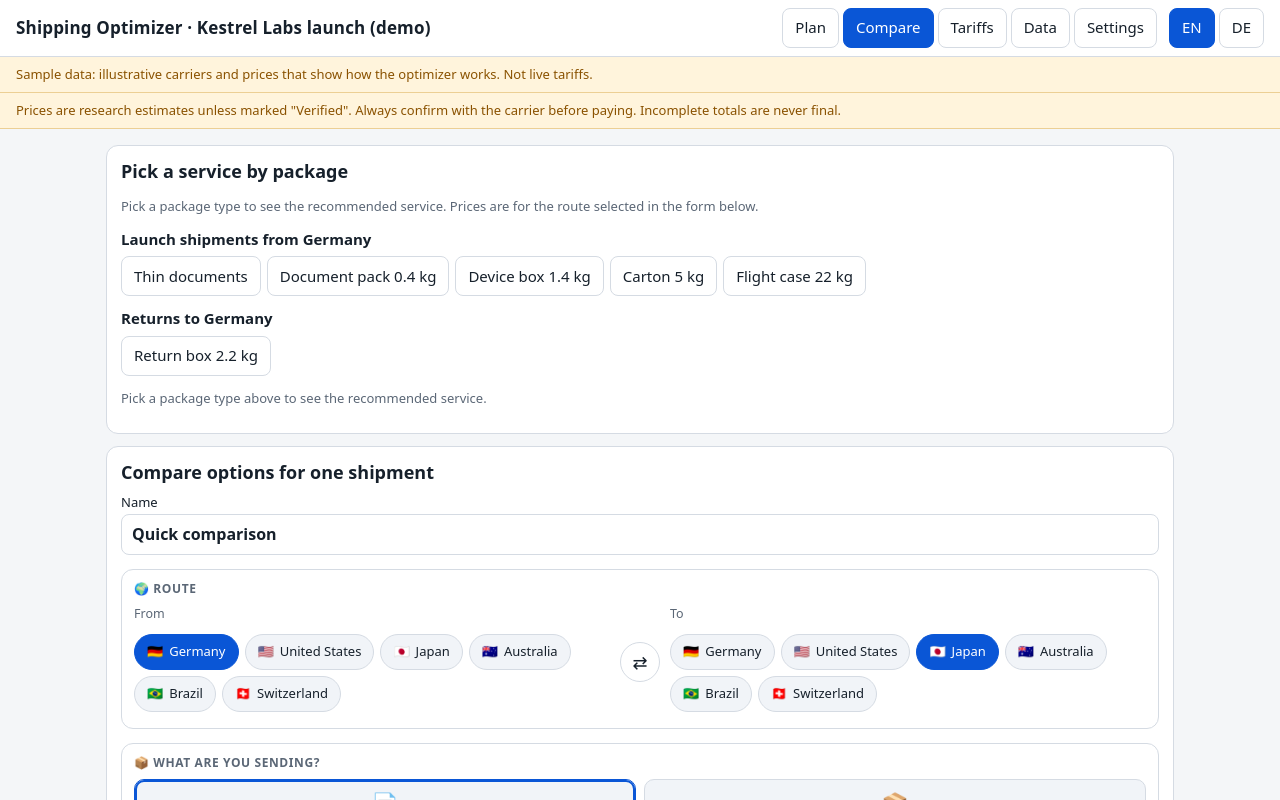
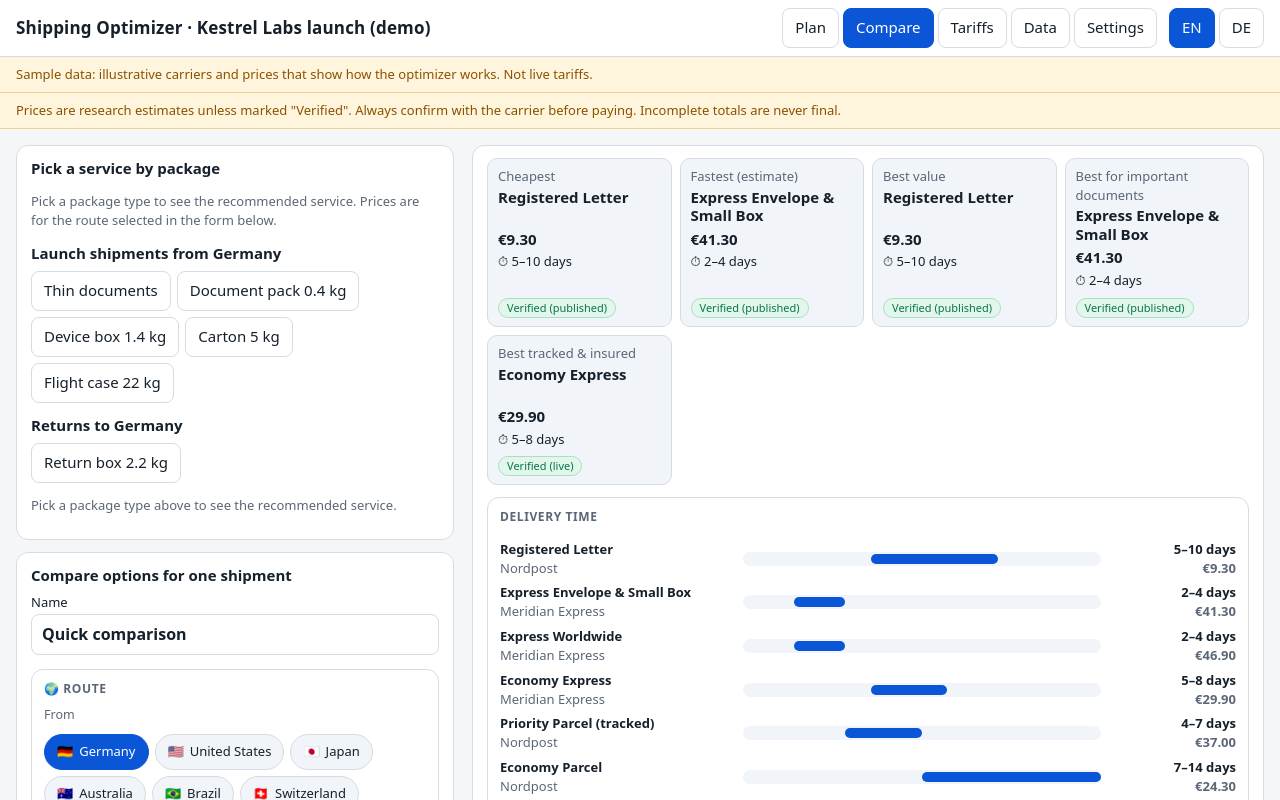
Before and after one commit to aikitpete/shipping-optimizer, a React (Vite) app: page / in a window 1280 px wide. Both pictures are taken after a click on the button "Compare". Shown: the top 800 px of the page. Built offline with nearby package versions, Linux system fonts and the light colour scheme.

Commit message:
Compare: two-column desktop layout, uniform result blocks, tidier table
Co-Authored-By: Claude Sonnet 5.5 <noreply@anthropic.com>
Claude-Session: https://claude.ai/code/session_01Y4jbAooDpCWPYnMc8S47EZ

```diff
--- a/src/components/PackageGuide.tsx
+++ b/src/components/PackageGuide.tsx
@@ -28,7 +28,7 @@ function Card({ label, c }: { label: string; c: Candidate | null }) {
   );
 }
 
-export function PackageGuide({ shipment, onPreset }: { shipment: Shipment; onPreset: (p: Preset) => void }) {
+export function PackageGuide({ shipment, onPreset, part = 'both' }: { shipment: Shipment; onPreset: (p: Preset) => void; part?: 'chips' | 'result' | 'both' }) {
   const { t } = useI18n();
   const { ds, prefs, today } = useApp();
   const PRESETS = useMemo(() => presetsOf(ds), [ds]);
@@ -37,13 +37,18 @@ export function PackageGuide({ shipment, onPreset }: { shipment: Shipment; onPre
   const eligible = !!active && routeInGroup(ds, active.group, o, d);
   const g = useMemo(() => (active && eligible ? guideForRoute(active, o, d, ds, prefs.rankWeights, today) : null), [active, eligible, o, d, ds, prefs.rankWeights, today]);
   const chips = (grp: string) => <div className="chips" role="group" aria-label={t(`guide.group.${grp}.title`)}>{PRESETS.filter((p) => p.group === grp).map((p) => <button key={p.id} className={active?.id === p.id ? 'active' : ''} onClick={() => onPreset(p)}>{t(`guide.preset.${p.id}`)}</button>)}</div>;
-  return (
+  const chipsPart = (
     <div className="panel">
       <h2>{t('guide.title')}</h2>
       <p className="small muted">{t('guide.intro')}</p>
       {ds.config.guide.groups.map((gr) => <div key={gr.id}><h4>{t(`guide.group.${gr.id}.title`)}</h4>{chips(gr.id)}</div>)}
       {active && <p className="small muted">{t('guide.preset_dims', { w: String(active.weightKg), l: String(active.dims[0]), b: String(active.dims[1]), h: String(active.dims[2]) })}</p>}
-      {g ? (<>
+      {!g && part !== 'both' && <p className="small muted">{t(active ? 'guide.route_mismatch' : 'guide.pick_preset')}</p>}
+    </div>
+  );
+  const resultPart = g ? (
+    <div className="panel">
+      <h2>{t('guide.result_title')}</h2>
       <div className="picks">
         <Card label={t(`guide.group.${active!.group}.standard`)} c={g.standard} />
         <Card label={t(`guide.group.${active!.group}.faster`)} c={g.faster} />
@@ -52,7 +57,9 @@ export function PackageGuide({ shipment, onPreset }: { shipment: Shipment; onPre
       <p className="small muted">{(() => { const k = `guide.group.${active!.group}.note.${d}`; const v = t(k); return v !== k ? v : t(`guide.group.${active!.group}.note`); })()}</p>
       <h4>{t('guide.when_title')}</h4>
       <ol className="msgs">{g.ranked.filter((c) => t(`use.${c.service.id}`) !== `use.${c.service.id}`).map((c) => { const id = c.service.id; return <li key={id}><strong>{c.service.name}</strong> ({c.provider?.name}) · <Money amount={c.price.nativeAmount} currency={c.price.currency} /> — {t(`use.${id}`)}</li>; })}</ol>
-      </>) : <p className="small muted">{t(active ? 'guide.route_mismatch' : 'guide.pick_preset')}</p>}
     </div>
-  );
+  ) : null;
+  if (part === 'chips') return chipsPart;
+  if (part === 'result') return resultPart;
+  return (<>{chipsPart}{resultPart}</>);
 }
--- a/src/components/RecCharts.tsx
+++ b/src/components/RecCharts.tsx
@@ -45,6 +45,7 @@ export function RecCharts({ shipment, ranked, selectedId, onSelect }: { shipment
   const legend = <p className="small muted chart-legend"><span className="lg solid" /> {t('chart.verified')} · <span className="lg est" /> {t('chart.estimate')}</p>;
   return (
     <div className="chartbox">
+      <h3 className="sech">{t('rec.price_chart')}</h3>
       <div className="viewtabs" role="tablist" aria-label={t('chart.view')}>
         {(['bars', 'scatter', 'curve'] as View[]).map((v) => (
           <button key={v} role="tab" aria-selected={view === v} className={view === v ? 'primary' : ''} onClick={() => setView(v)}>{t(`chart.view_${v}`)}</button>
--- a/src/components/Recommendations.tsx
+++ b/src/components/Recommendations.tsx
@@ -28,7 +28,9 @@ function Timeline({ list }: { list: Candidate[] }) {
   const { t } = useI18n();
   const max = Math.max(1, ...list.map((c) => c.transit?.maxDays ?? 0));
   return (
-    <div className="tl" role="list" aria-label={t('rec.timeline')}>
+    <div className="chartbox timeline">
+      <h3 className="sech">{t('rec.timeline')}</h3>
+      <div className="tl" role="list" aria-label={t('rec.timeline')}>
       {list.map((c) => {
         const tr = c.transit;
         return (
@@ -40,6 +42,7 @@ function Timeline({ list }: { list: Candidate[] }) {
         );
       })}
       <div className="small muted">{t('rec.timeline_axis', { n: max })}</div>
+      </div>
     </div>
   );
 }
@@ -97,17 +100,20 @@ export function Recommendations({ shipment, selectedId, onSelect }: { shipment:
           const c = rec.top[p];
           return (
             <div className="pick" key={p}>
-              <div className="small muted">{t(`pick.${p}`)}</div>
-              {c ? (<><strong>{c.service.name}</strong><div><Money amount={c.price.nativeAmount} currency={c.price.currency} /></div><div className="small">⏱ {transitText(c, t)}</div><StatusBadge status={c.price.tariffStatus} /></>) : <span className="muted">{t('pick.none')}</span>}
+              <div className="small muted pk-label">{t(`pick.${p}`)}</div>
+              {c ? (<><strong className="pk-name">{c.service.name}</strong><div className="pk-price"><Money amount={c.price.nativeAmount} currency={c.price.currency} /></div><div className="small pk-time">⏱ {transitText(c, t)}</div><div className="pk-badge"><StatusBadge status={c.price.tariffStatus} /></div></>) : <span className="muted">{t('pick.none')}</span>}
             </div>
           );
         })}
       </div>
-      {rec.ranked.length > 1 && (<><h4>{t('rec.timeline')}</h4><Timeline list={shown} /></>)}
-      <p className="small muted">{t('rec.features_note')}</p>
-      <RecCharts shipment={shipment} ranked={rec.ranked} selectedId={selectedId} onSelect={onSelect} />
-      {rec.ranked.length > 0 && (
-        <table className="tbl stack"><thead><tr>{th('name', t('rec.service'))}<th>{t('rec.limits')}</th>{th('price', t('rec.price'))}{th('status', t('rec.status'))}{th('transit', t('rec.transit'))}{th('features', t('rec.features'), -1)}<th>{t('rec.notes')}</th>{onSelect && <th />}</tr></thead><tbody>{shown.map(row)}</tbody></table>
+      {rec.ranked.length > 1 && (
+        <div className="viz">
+          <Timeline list={shown} />
+          <RecCharts shipment={shipment} ranked={rec.ranked} selectedId={selectedId} onSelect={onSelect} />
+        </div>
+      )}
+      {rec.ranked.length > 0 && (<div className="chartbox"><h3 className="sech">{t('rec.all_options')}</h3><p className="small muted">{t('rec.sort_hint')} {t('rec.features_note')}</p>
+        <div className="scroll"><table className="tbl stack recstbl"><thead><tr>{th('name', t('rec.service'))}<th>{t('rec.limits')}</th>{th('price', t('rec.price'))}{th('status', t('rec.status'))}{th('transit', t('rec.transit'))}{th('features', t('rec.features'), -1)}<th>{t('rec.notes')}</th>{onSelect && <th />}</tr></thead><tbody>{shown.map(row)}</tbody></table></div></div>
       )}
       {rec.needsQuote.length > 0 && (
         <details open={rec.ranked.length === 0}><summary>{t('rec.needs_quote', { n: rec.needsQuote.length })}</summary>
--- a/src/i18n/de.json
+++ b/src/i18n/de.json
@@ -139,6 +139,7 @@
   "guide.intro": "Wählen Sie eine Paketart, um den empfohlenen Service zu sehen. Die Preise gelten für die im Formular unten gewählte Route.",
   "guide.pick_preset": "Wählen Sie oben eine Paketart, um den empfohlenen Service zu sehen.",
   "guide.preset_dims": "Angenommen: {w} kg, {l}×{b}×{h} cm. Unten für das echte Paket anpassen.",
+  "guide.result_title": "Empfehlung für dieses Paket",
   "guide.route_mismatch": "Diese Paketart gehört zu einer anderen Routengruppe. Wählen Sie eine Paketart passend zu Ihrer Route oder ändern Sie unten die Route.",
   "guide.title": "Service nach Paket wählen",
   "guide.when_title": "Rangfolge und wann man was nimmt",
@@ -341,6 +342,7 @@
   "reason.unavail.not_offered": "{service} wird in dieses Ziel nicht angeboten.",
   "reason.unavail.not_offered_short": "Nicht angeboten",
   "rec.access": "Wer es nutzen kann",
+  "rec.all_options": "Alle Optionen",
   "rec.features": "Dokumentierte Leistungen",
   "rec.features_note": "Leistungen = wie viele von Sendungsverfolgung, Unterschrift, Versicherung und Umgang mit unersetzlichen Gegenständen als verfügbar dokumentiert sind (max. 4). Das ist kein Zuverlässigkeitswert.",
   "rec.ineligible": "{n} Optionen ausgeschlossen",
@@ -349,6 +351,7 @@
   "rec.notes": "Hinweise",
   "rec.open_quote": "Angebotsseite öffnen",
   "rec.price": "Preis",
+  "rec.price_chart": "Preis",
   "rec.select": "Wählen",
   "rec.selected": "Gewählt",
   "rec.service": "Service",
--- a/src/i18n/en.json
+++ b/src/i18n/en.json
@@ -139,6 +139,7 @@
   "guide.intro": "Choose a package type to see the recommended service. Prices are for the route selected in the form below.",
   "guide.pick_preset": "Pick a package type above to see the recommended service.",
   "guide.preset_dims": "Assumed: {w} kg, {l}×{b}×{h} cm. Edit below for the real parcel.",
+  "guide.result_title": "Recommended for this package",
   "guide.route_mismatch": "This package type belongs to another route group. Pick a package from the group that matches your route, or change the route below.",
   "guide.title": "Pick a service by package",
   "guide.when_title": "Ranking and when to use each",
@@ -341,6 +342,7 @@
   "reason.unavail.not_offered": "{service} is not offered to this destination.",
   "reason.unavail.not_offered_short": "Not offered",
   "rec.access": "Who can use it",
+  "rec.all_options": "All options",
   "rec.features": "Documented features",
   "rec.features_note": "Features = how many of tracking, signature, insurance and irreplaceable-item handling are documented as available (max 4). It is not a reliability score.",
   "rec.ineligible": "{n} options ruled out",
@@ -349,6 +351,7 @@
   "rec.notes": "Notes",
   "rec.open_quote": "Open quote page",
   "rec.price": "Price",
+  "rec.price_chart": "Price",
   "rec.select": "Select",
   "rec.selected": "Selected",
   "rec.service": "Service",
--- a/src/i18n/sk.json
+++ b/src/i18n/sk.json
@@ -139,6 +139,7 @@
   "guide.intro": "Vyberte typ balíka a zobrazí sa odporúčaná služba. Ceny platia pre trasu vybranú vo formulári nižšie.",
   "guide.pick_preset": "Vyberte typ balíka vyššie a zobrazí sa odporúčaná služba.",
   "guide.preset_dims": "Predpoklad: {w} kg, {l}×{b}×{h} cm. Skutočný balík upravte nižšie.",
+  "guide.result_title": "Odporúčanie pre tento balík",
   "guide.route_mismatch": "Tento typ balíka patrí do inej skupiny trás. Vyberte balík zo skupiny zodpovedajúcej vašej trase alebo trasu zmeňte nižšie.",
   "guide.title": "Výber služby podľa balíka",
   "guide.when_title": "Poradie a kedy ktorú službu použiť",
@@ -341,6 +342,7 @@
   "reason.unavail.not_offered": "{service} sa do tejto krajiny neposiela.",
   "reason.unavail.not_offered_short": "Neposkytuje sa",
   "rec.access": "Kto ho môže použiť",
+  "rec.all_options": "Všetky možnosti",
   "rec.features": "Zdokumentované funkcie",
   "rec.features_note": "Funkcie = koľko z možností sledovanie, podpis, poistenie a nenahraditeľné predmety je zdokumentovaných ako dostupné (max. 4). Nejde o skóre spoľahlivosti.",
   "rec.ineligible": "{n} vylúčených možností",
@@ -349,6 +351,7 @@
   "rec.notes": "Poznámky",
   "rec.open_quote": "Otvoriť stránku s ponukou",
   "rec.price": "Cena",
+  "rec.price_chart": "Cena",
   "rec.select": "Vybrať",
   "rec.selected": "Vybrané",
   "rec.service": "Služba",
--- a/src/pages/QuickCompare.tsx
+++ b/src/pages/QuickCompare.tsx
@@ -20,11 +20,15 @@ export function QuickComparePage() {
     return r.success && codes.includes(r.data.originCountry) && codes.includes(r.data.destinationCountry) ? { ...r.data, id: 'quick' } : null;
   });
   const [added, setAdded] = useState(false);
+  const guide = (part: 'chips' | 'result') => <PackageGuide part={part} shipment={s} onPreset={(p: Preset) => { setAdded(false); setS((prev) => { const ok = routeInGroup(ds, p.group, prev.originCountry, prev.destinationCountry); const [o, d] = (ok ? `${prev.originCountry}-${prev.destinationCountry}` : groupOf(ds, p.group)!.defaultRoute).split('-'); return presetShipment(p, d, o); }); }} />;
   return (
-    <div className="page">
-      <PackageGuide shipment={s} onPreset={(p: Preset) => { setAdded(false); setS((prev) => { const ok = routeInGroup(ds, p.group, prev.originCountry, prev.destinationCountry); const [o, d] = (ok ? `${prev.originCountry}-${prev.destinationCountry}` : groupOf(ds, p.group)!.defaultRoute).split('-'); return presetShipment(p, d, o); }); }} />
-      <div className="page two">
+    <div className="cmp">
+      <aside className="cmp-side">
+        {guide('chips')}
         <div className="panel"><h2>{t('quick.title')}</h2><ShipmentForm value={s} onChange={(p) => { setAdded(false); setS((prev) => shipmentSchema.parse({ ...prev, ...p })); }} /></div>
+      </aside>
+      <div className="cmp-main">
+        {guide('result')}
         <div className="panel">
           <Recommendations shipment={s} onSelect={plan ? (serviceId) => {
             const now = new Date().toISOString();
--- a/src/styles.css
+++ b/src/styles.css
@@ -169,3 +169,34 @@ button.bar-row:hover:not(:disabled), .bar-row:focus-visible, .bar-row:hover { ba
 
 .sorth { border:0; background:none; padding:0; min-height:0; font:inherit; font-weight:700; color:inherit; cursor:pointer; white-space:nowrap; text-align:left; } .sorth:hover { color:var(--accent); }
 .limits { max-width:240px; } .tbl td .limits .badge { white-space:normal; }
+
+/* ---- Compare: desktop layout + uniform blocks ---- */
+main { max-width:1640px; }
+.cmp { display:grid; grid-template-columns:1fr; gap:12px; align-items:start; }
+.cmp-side, .cmp-main { display:flex; flex-direction:column; gap:12px; min-width:0; }
+@media (min-width:1100px) {
+  .cmp { grid-template-columns:minmax(380px,440px) minmax(0,1fr); gap:16px; }
+  .cmp-side { position:sticky; top:calc(var(--hdr) + 12px); max-height:calc(100vh - var(--hdr) - 24px); overflow-y:auto; padding-right:2px; scrollbar-width:thin; }
+  .cmp-side .routebar { grid-template-columns:1fr; } .cmp-side .swap { justify-self:center; transform:rotate(90deg); }
+  .cmp-side .sizegrid { grid-template-columns:1fr; } .cmp-side .boxprev { max-width:120px; justify-self:start; }
+  .cmp-side .tiles { grid-template-columns:repeat(2,minmax(0,1fr)); }
+}
+.sech { margin:0 0 6px; font-size:12px; text-transform:uppercase; letter-spacing:.05em; color:var(--muted); font-weight:700; }
+.panel h2 { font-size:15px; margin:0 0 6px; }
+.viz { display:grid; grid-template-columns:repeat(auto-fit,minmax(min(100%,460px),1fr)); gap:12px; align-items:stretch; } .viz > .chartbox { margin:0; display:flex; flex-direction:column; min-width:0; }
+.recs > .picks { grid-template-columns:repeat(auto-fit,minmax(170px,1fr)); }
+.pick { display:grid; grid-template-rows:auto minmax(2.6em,auto) auto auto 1fr; align-content:start; gap:2px; }
+.pick .pk-badge { align-self:end; padding-top:4px; } .pick .pk-name { line-height:1.25; } .pick .pk-price { font-variant-numeric:tabular-nums; font-weight:600; }
+.recs .chartbox { margin:0; } .recs > * + * { margin-top:12px; }
+.recstbl th, .recstbl td { padding:8px 10px; }
+.recstbl td:nth-child(2), .recstbl th:nth-child(2) { white-space:normal; min-width:200px; max-width:300px; }
+.recstbl td:nth-child(1) { min-width:170px; } .recstbl td:nth-child(3) { white-space:nowrap; }
+.recstbl td:nth-child(7), .recstbl td:nth-child(6) { min-width:150px; max-width:260px; }
+.chartbox .scroll { overflow-x:auto; }
+@media (max-width:760px) { .recstbl td:nth-child(2), .recstbl td:nth-child(1), .recstbl td:nth-child(6), .recstbl td:nth-child(7) { min-width:0; max-width:none; } .recstbl td:nth-child(3) { white-space:normal; } }
+.recstbl th, .recstbl .sorth { white-space:normal; line-height:1.2; vertical-align:bottom; }
+@media (min-width:761px) { .recstbl td:nth-child(2), .recstbl th:nth-child(2) { min-width:170px; max-width:240px; } }
+@media (min-width:761px) { .recstbl td:nth-child(6), .recstbl td:nth-child(7), .recstbl th:nth-child(7) { min-width:170px; max-width:240px; } }
+@media (min-width:761px) { .recstbl td:nth-child(5), .recstbl td:nth-child(4) { width:1%; } }
+.tlrow { grid-template-columns:minmax(150px,1.3fr) 2fr minmax(90px,.7fr); }
+@media (max-width:560px){ .tlrow { grid-template-columns:1fr 1fr; } }
```
Lines whose indentation alone changed are shown as unchanged.
